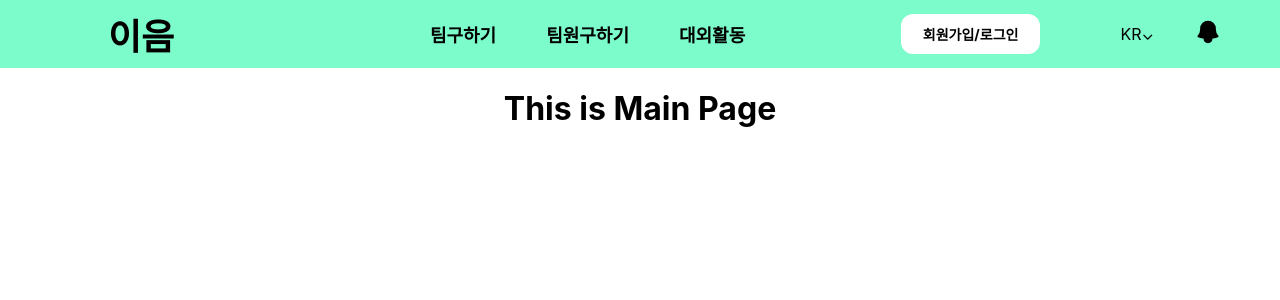
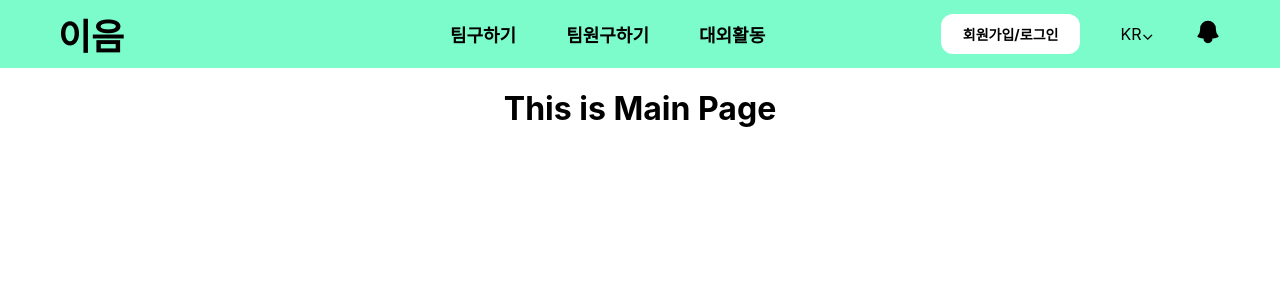
Before and after one commit to Alpha-e-Um/Frontend, a React (Create React App) app: page / in a window 1280 px wide. Shown: the top 300 px of the page. Built offline with nearby package versions, Linux system fonts and the light colour scheme.

Commit message:
style. 타이틀 마진 변경

```diff
--- a/src/components/Navigation/navigation.js
+++ b/src/components/Navigation/navigation.js
@@ -32,7 +32,7 @@ const Navigation = (props) => {
             <LoginButton>
               <LoginButtonLabel>회원가입/로그인</LoginButtonLabel>
             </LoginButton>
-            <div style={{ marginLeft: "40px" }}>
+            <div>
               <ul
                 onClick={() => {
                   setClickLanguageDropdown(!clickLanguageDropdown);
--- a/src/components/Navigation/styles.js
+++ b/src/components/Navigation/styles.js
@@ -14,7 +14,7 @@ export const Box = styled.div`
 export const Title = styled.label`
   font-size: 36px;
   font-weight: 900;
-  margin-left: 6.25rem;
+  margin-left: 50px;
   cursor: pointer;
 `;
 
@@ -35,7 +35,6 @@ export const LoginButton = styled.button`
   background-color: white;
   padding: 10px 22px;
   border-radius: 12px;
-  margin-left: 50px;
   cursor: pointer;
 `;
 
```
